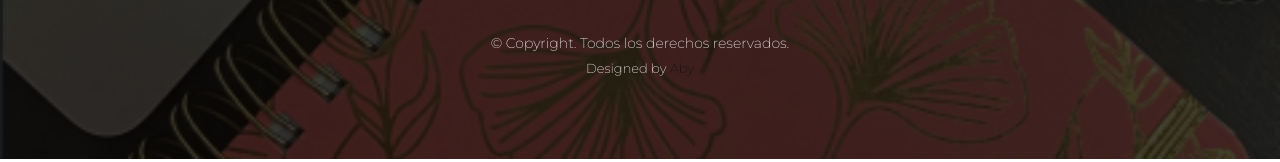
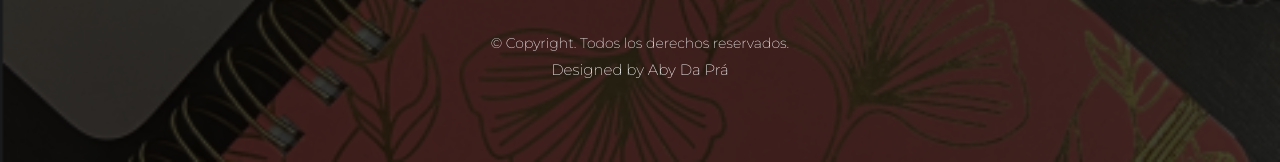
Before and after one commit to AbrilDaPra/SoySofiCM, a plain HTML site: page index.html in a window 1280 px wide. Shown: the part 7910-8072 px from the top of the page. Drawn offline with Linux system fonts and the light colour scheme.

Commit message:
Cambios en el footer

```diff
--- a/assets/css/style.css
+++ b/assets/css/style.css
@@ -1229,5 +1229,9 @@ section {
 }
 
 #footer .credits {
-  font-size: 13px;
+  font-size: 15px;
 }
+
+.credits a{
+  color: white;
+}
--- a/index.html
+++ b/index.html
@@ -679,7 +679,7 @@
         <!-- You can delete the links only if you purchased the pro version. -->
         <!-- Licensing information: https://bootstrapmade.com/license/ -->
         <!-- Purchase the pro version with working PHP/AJAX contact form: https://bootstrapmade.com/laura-free-creative-bootstrap-theme/ -->
-        Designed by <a href="https://bootstrapmade.com/">Aby</a>
+        Designed by <a href="https://bootstrapmade.com/">Aby Da Prá</a>
       </div>
     </div>
   </footer><!-- End Footer -->
```
